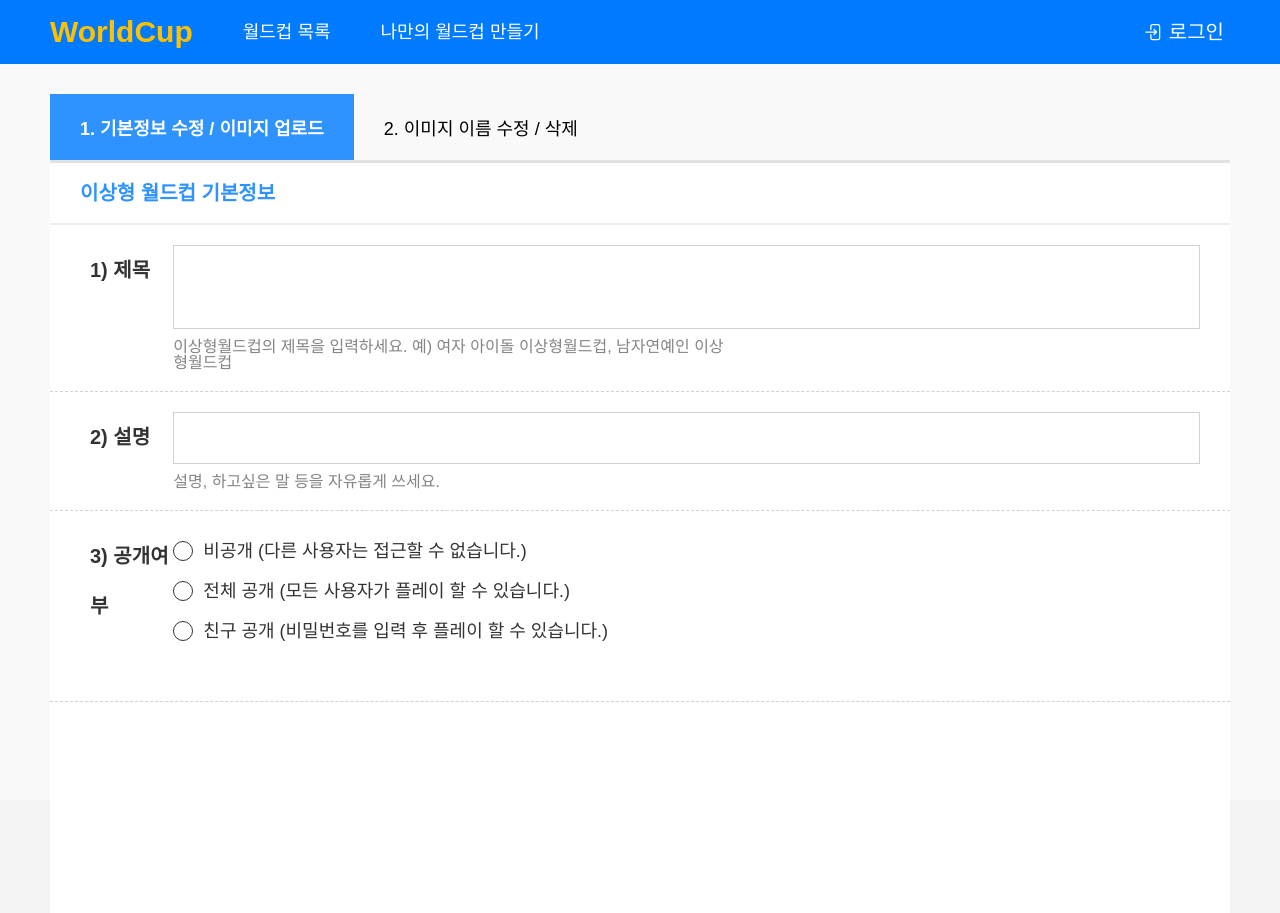
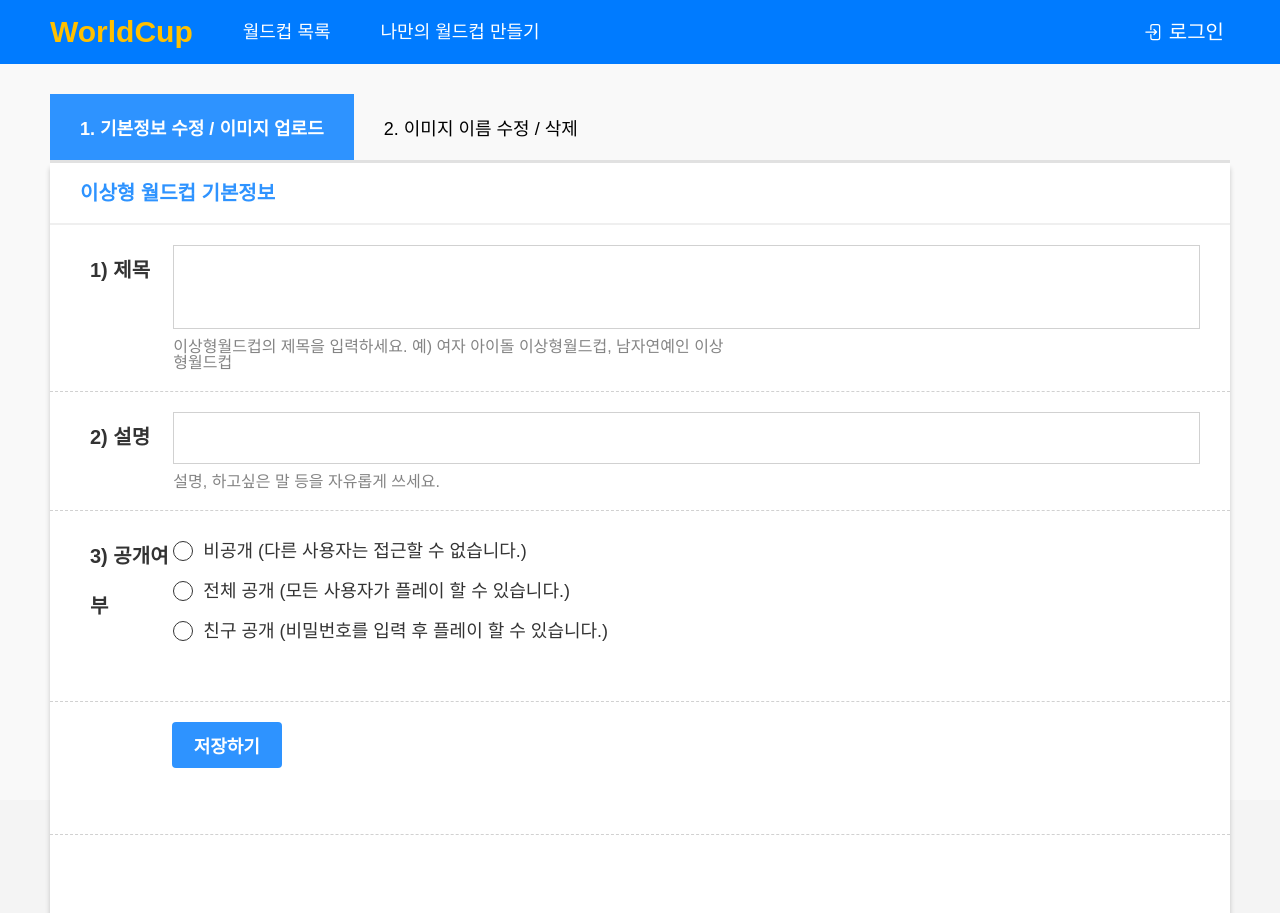
Before and after one commit to Castillou/MYCUP_GAME, a React (Vite) app: page /make in a window 1280 px wide. Built offline with nearby package versions, Linux system fonts and the light colour scheme; a web font is replaced by a local one.

Commit message:
feat(make): make form add submit btn

```diff
--- a/src/pages/Make.jsx
+++ b/src/pages/Make.jsx
@@ -33,12 +33,23 @@ const Button = styled.button`
 	&:hover {
 		opacity: 0.7;
 	}
+
+	&.submit-btn {
+		width: 11rem;
+		padding: 1rem 0;
+		border-radius: 4px;
+		grid-column: 2/3;
+		background-color: #2e93ff;
+		color: #fff;
+		font-weight: 800;
+	}
 `;
 
-const FormSection = styled.section`
+const FormSection = styled.form`
 	width: 100%;
 	height: 75rem;
 	background-color: #fff;
+	box-shadow: 0 5px 5px rgba(0, 0, 0, 0.2);
 `;
 
 const Title = styled.h2`
@@ -49,12 +60,16 @@ const Title = styled.h2`
 	border-bottom: 2px solid #efefef;
 `;
 
-const Form = styled.article`
+const FormRow = styled.div`
 	padding: 2rem 3rem;
 	display: grid;
 	grid-template-columns: repeat(12, 1fr);
 	grid-template-rows: repeat(3, 1fr);
 	border-bottom: 1px dashed #d1d1d1;
+
+	&.submit-row {
+		grid-template-rows: repeat(2, 1fr);
+	}
 `;
 const Label = styled.label`
 	grid-row: 1/3;
@@ -97,8 +112,8 @@ const RadioLabel = styled.label`
 const RadioInput = styled.input.attrs({ type: 'radio' })`
 	display: none;
 
-	&:checked + span {
-		background-color: #2e93ff;
+	&:checked + span::before {
+		opacity: 1;
 	}
 `;
 const RadioIcon = styled.span`
@@ -107,6 +122,22 @@ const RadioIcon = styled.span`
 	height: 2rem;
 	border-radius: 50%;
 	border: 1px solid #333;
+
+	position: relative;
+
+	&::before {
+		content: '';
+		width: 1.5rem;
+		height: 1.5rem;
+		border-radius: 50%;
+		position: absolute;
+		background-color: #2e93ff;
+		inset: 50% 0 0 50%;
+		transform: translate(-50%, -50%);
+		cursor: pointer;
+
+		opacity: 0;
+	}
 `;
 const RadioText = styled.span`
 	font-size: 1.8rem;
@@ -123,20 +154,20 @@ export default function MaKePage() {
 			</ButtonSection>
 			<FormSection>
 				<Title>이상형 월드컵 기본정보</Title>
-				<Form>
+				<FormRow>
 					<Label>1) 제목</Label>
 					<Input></Input>
 					<Description>
 						이상형월드컵의 제목을 입력하세요. 예) 여자 아이돌 이상형월드컵,
 						남자연예인 이상형월드컵
 					</Description>
-				</Form>
-				<Form>
+				</FormRow>
+				<FormRow>
 					<Label>2) 설명</Label>
 					<Input></Input>
 					<Description>설명, 하고싶은 말 등을 자유롭게 쓰세요.</Description>
-				</Form>
-				<Form>
+				</FormRow>
+				<FormRow>
 					<Label>3) 공개여부</Label>
 					<RadioBox>
 						<RadioLabel>
@@ -159,7 +190,12 @@ export default function MaKePage() {
 							</RadioText>
 						</RadioLabel>
 					</RadioBox>
-				</Form>
+				</FormRow>
+				<FormRow className="submit-row">
+					<Button type="submit" className="submit-btn">
+						저장하기
+					</Button>
+				</FormRow>
 			</FormSection>
 		</Wrapper>
 	);
```
